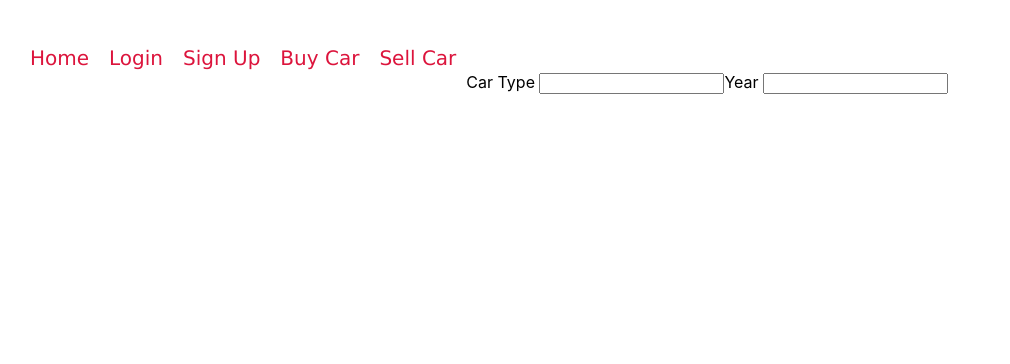
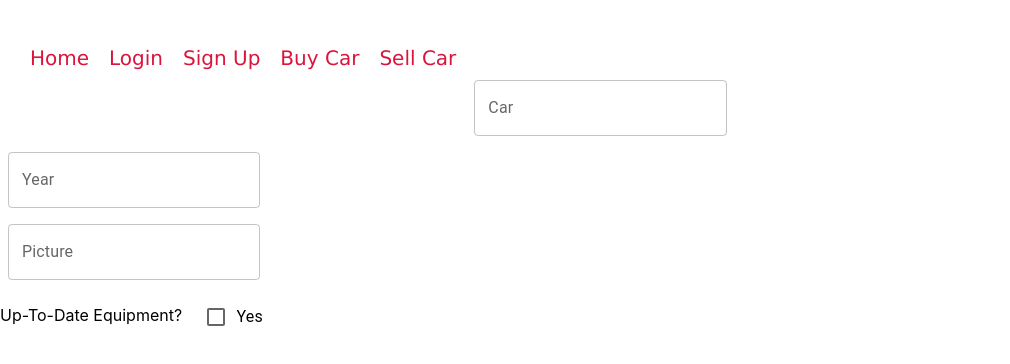
Before and after one commit to RobEgeland/on-track-fast, a React (Create React App) app: page /sellcar in a window 1280 px wide. Shown: the top 364 px of the page, without its empty margins (0-1010 px from the left). Built offline with nearby package versions, Linux system fonts and the light colour scheme; no server answers.

Commit message:
add sell car form

```diff
--- a/src/App.js
+++ b/src/App.js
@@ -11,12 +11,13 @@ import SellCar from './components/SellCar';
 
 function App() {
   const [cars, setCars] = useState([])
+
   useEffect(() => {
     fetch("http://localhost:3001/cars")
     .then(res => res.json())
     .then(res => setCars(res))
   },[])
-  console.log(cars)
+
   return (
     <Router>
       <NavBar />
--- a/src/components/SellCar.js
+++ b/src/components/SellCar.js
@@ -1,13 +1,30 @@
 import React from "react";
+import Box from '@mui/material/Box';
+import TextField from '@mui/material/TextField';
+import FormControlLabel from '@mui/material/FormControlLabel';
+import Checkbox from '@mui/material/Checkbox';
+
 
 function SellCar() {
     return(
-        <div className="sellcar">
-            <form>
-                Car Type <input type="text"></input>
-                Year <input type="text"></input>
-            </form>
-        </div>
+        <form className="sellcar">
+            <Box
+            component="form"
+            sx={{
+                '& > :not(style)': { m: 1, width: '25ch' },
+            }}
+            noValidate
+            autoComplete="off"
+            >
+                <TextField label="Car" variant="outlined" />
+                <br/>
+                <TextField label="Year" variant="outlined" />
+                <br/>
+                <TextField label="Picture" variant="outlined" />
+                <br/>
+                Up-To-Date Equipment? <FormControlLabel control={<Checkbox />} label="Yes" />
+            </Box>
+        </form>
     )
 }
 
--- a/src/index.css
+++ b/src/index.css
@@ -46,6 +46,11 @@ code {
 
 }
 
-.sellcar input {
+.sellcar {
+  border: 10px;
+}
+
+.sellcar TextField {
+  border: 10px;
 
 }
```
